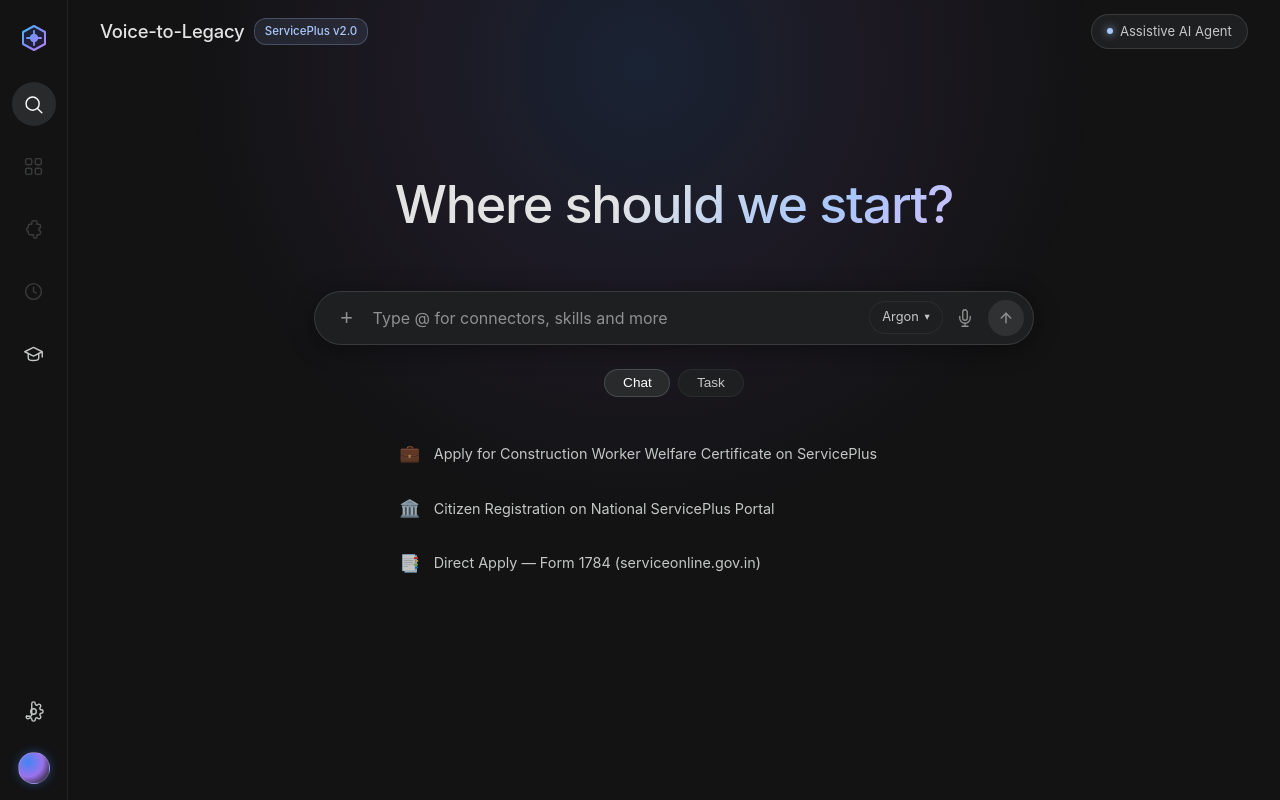
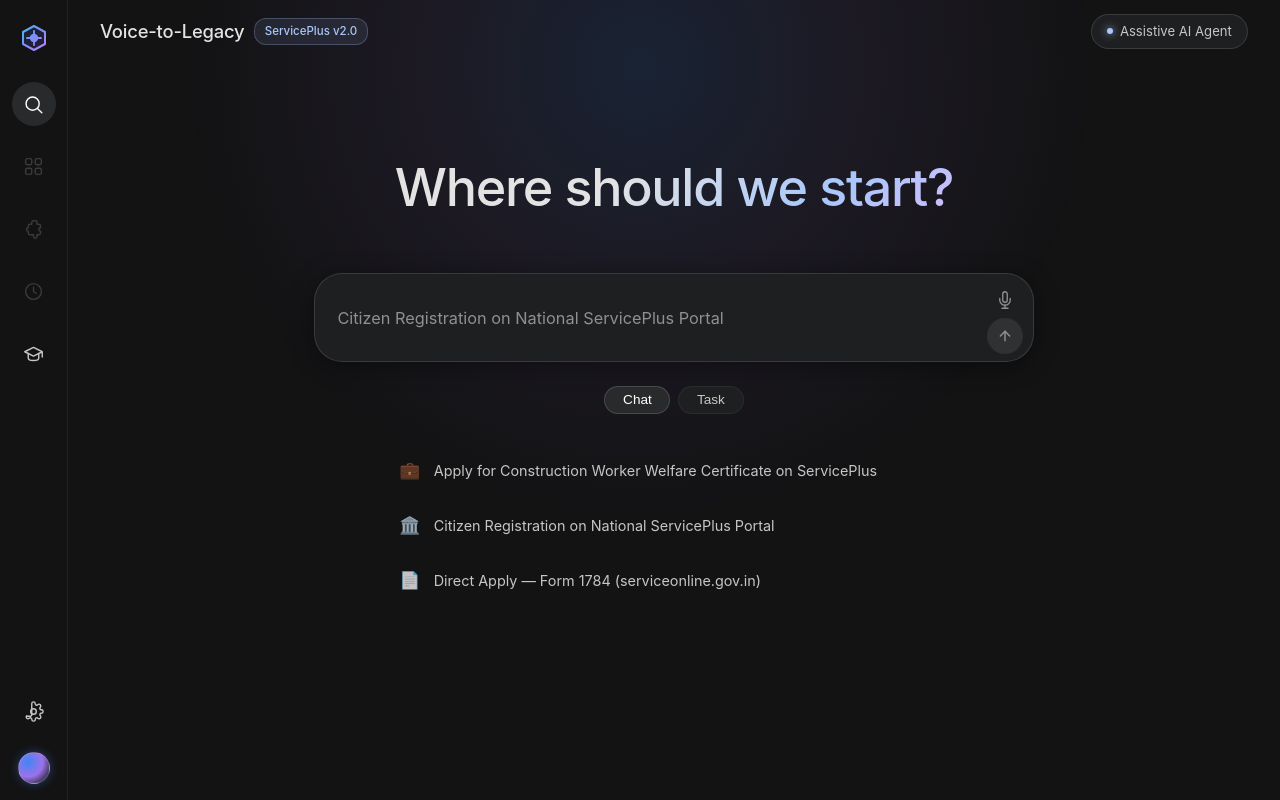
Before and after one commit to arijeetmukherjee3108-droid/project_forge_26, a React (Vite) app in the folder frontend/: page / in a window 1280 px wide. Built offline with nearby package versions, Linux system fonts and the light colour scheme.

Commit message:
feat(ui): add rotating prompt placeholders and clean search capsule

```diff
--- a/frontend/src/App.css
+++ b/frontend/src/App.css
@@ -367,7 +367,7 @@
   background: var(--gemini-input-bg);
   border: 1px solid var(--gemini-border-light);
   border-radius: 28px;
-  padding: 0.35rem 0.55rem 0.35rem 0.85rem;
+  padding: 0.45rem 0.65rem 0.45rem 1.4rem;
   display: flex;
   align-items: center;
   gap: 0.5rem;
@@ -381,67 +381,52 @@
   background: #252628;
 }
 
-.capsule-plus-btn {
-  background: none;
-  border: none;
-  color: var(--gemini-text-muted);
-  font-size: 1.35rem;
-  width: 36px;
-  height: 36px;
-  border-radius: 50%;
+.capsule-input-container {
+  flex: 1;
+  position: relative;
   display: flex;
   align-items: center;
-  justify-content: center;
-  cursor: pointer;
-  transition: all 0.2s;
-  flex-shrink: 0;
-}
-
-.capsule-plus-btn:hover {
-  background: rgba(255, 255, 255, 0.08);
-  color: var(--gemini-text);
+  min-height: 42px;
 }
 
 .capsule-input {
-  flex: 1;
+  width: 100%;
   background: transparent;
   border: none;
   outline: none;
   color: var(--gemini-text);
-  font-size: 1rem;
+  font-size: 1.02rem;
   font-family: inherit;
   padding: 0.65rem 0;
+  position: relative;
+  z-index: 2;
 }
 
-.capsule-input::placeholder {
+.capsule-animated-placeholder {
+  position: absolute;
+  left: 0;
+  top: 50%;
+  transform: translateY(-50%);
   color: var(--gemini-text-muted);
-  font-weight: 400;
+  font-size: 1.02rem;
+  pointer-events: none;
+  white-space: nowrap;
+  overflow: hidden;
+  text-overflow: ellipsis;
+  max-width: 96%;
+  transition: opacity 0.4s cubic-bezier(0.4, 0, 0.2, 1), transform 0.4s cubic-bezier(0.4, 0, 0.2, 1);
+  z-index: 1;
+  user-select: none;
 }
 
-.capsule-actions {
-  display: flex;
-  align-items: center;
-  gap: 0.3rem;
-  flex-shrink: 0;
+.capsule-animated-placeholder.fade-in {
+  opacity: 1;
+  transform: translateY(-50%);
 }
 
-.model-pill {
-  background: var(--gemini-surface);
-  border: 1px solid var(--gemini-border);
-  color: var(--gemini-text-secondary);
-  border-radius: 20px;
-  padding: 0.32rem 0.75rem;
-  font-size: 0.8rem;
-  cursor: pointer;
-  display: flex;
-  align-items: center;
-  gap: 0.35rem;
-  transition: all 0.2s;
-}
-
-.model-pill:hover {
-  background: var(--gemini-surface-hover);
-  color: var(--gemini-text);
+.capsule-animated-placeholder.fade-out {
+  opacity: 0;
+  transform: translateY(-60%);
 }
 
 .capsule-icon-btn {
--- a/frontend/src/App.tsx
+++ b/frontend/src/App.tsx
@@ -173,10 +173,16 @@
   { action: '🔒 [PAUSE] Captcha detected. Cropped and waiting for citizen approval.', field: { label: '', value: '', type: 'text' } },
 ];
 
+const ROTATING_PROMPTS = [
+  'Apply for Construction Worker Welfare Certificate on ServicePlus',
+  'Citizen Registration on National ServicePlus Portal',
+  'Direct Apply — Form 1784 (serviceonline.gov.in)',
+];
+
 const SUGGESTIONS = [
   { icon: '💼', text: 'Apply for Construction Worker Welfare Certificate on ServicePlus' },
   { icon: '🏛️', text: 'Citizen Registration on National ServicePlus Portal' },
-  { icon: '📑', text: 'Direct Apply — Form 1784 (serviceonline.gov.in)' },
+  { icon: '📄', text: 'Direct Apply — Form 1784 (serviceonline.gov.in)' },
 ];
 
 const STEPS = [
@@ -215,6 +221,21 @@
   // Step 1: Intent
   const [intent, setIntent] = useState('');
   const [isListening, setIsListening] = useState(false);
+  const [promptIndex, setPromptIndex] = useState(0);
+  const [fadeState, setFadeState] = useState(true);
+
+  // Smoothly rotate the placeholder text every 4 seconds
+  useEffect(() => {
+    const interval = setInterval(() => {
+      setFadeState(false);
+      setTimeout(() => {
+        setPromptIndex((prev) => (prev + 1) % ROTATING_PROMPTS.length);
+        setFadeState(true);
+      }, 400);
+    }, 4000);
+
+    return () => clearInterval(interval);
+  }, []);
 
   // Step 2: Upload
   const [file, setFile] = useState<File | null>(null);
@@ -598,32 +619,22 @@
 
               {/* Pill Prompt Capsule */}
               <div className="gemini-search-capsule">
-                <button
-                  className="capsule-plus-btn"
-                  onClick={() => {
-                    fileInputRef.current?.click();
-                    setCurrentStep(2);
-                  }}
-                  title="Attach Document"
-                >
-                  +
-                </button>
-
+                <div className="capsule-input-container">
                   <input
                     className="capsule-input"
                     type="text"
-                  placeholder="Type @ for connectors, skills and more"
                     value={intent}
                     onChange={(e) => setIntent(e.target.value)}
                     onKeyDown={(e) => e.key === 'Enter' && handleIntentSubmit()}
                   />
+                  {!intent && (
+                    <div className={`capsule-animated-placeholder ${fadeState ? 'fade-in' : 'fade-out'}`}>
+                      {ROTATING_PROMPTS[promptIndex]}
+                    </div>
+                  )}
+                </div>
 
                 <div className="capsule-actions">
-                  <div className="model-pill" title="Target Engine">
-                    <span>Argon</span>
-                    <span style={{ fontSize: '0.65rem' }}>▾</span>
-                  </div>
-
                   <button
                     className={`capsule-icon-btn ${isListening ? 'recording' : ''}`}
                     onClick={handleToggleVoice}
```
Lines whose indentation alone changed are shown as unchanged.
